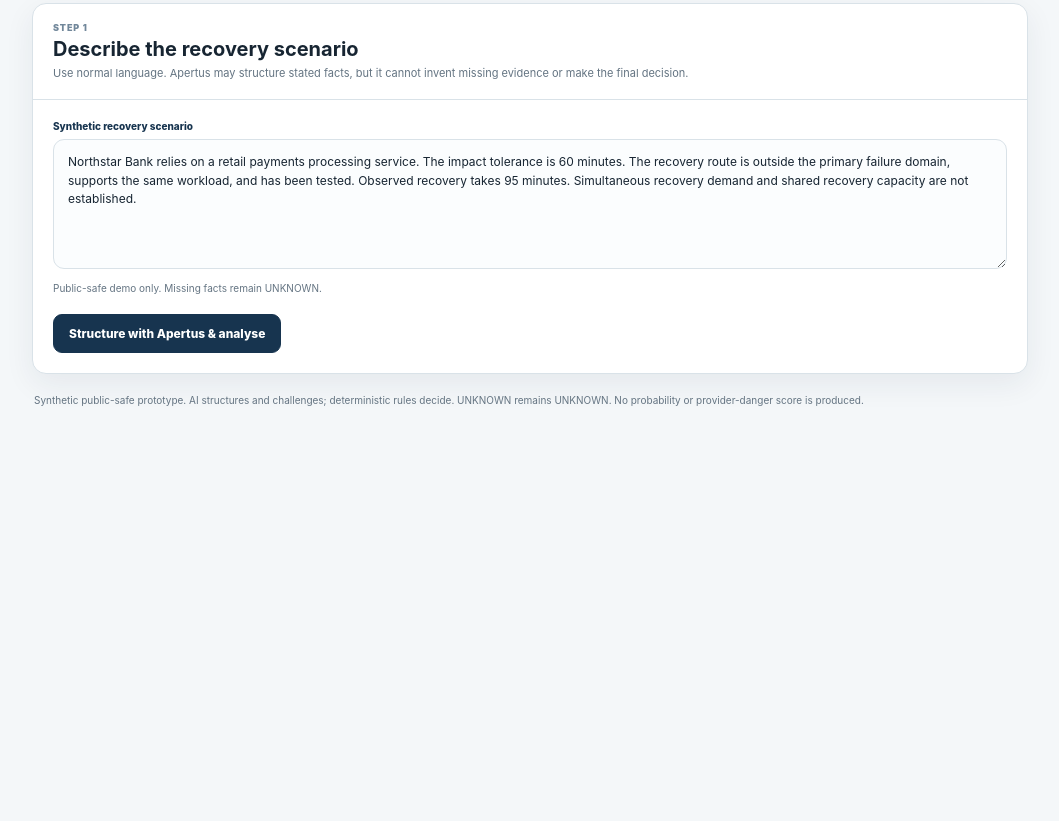
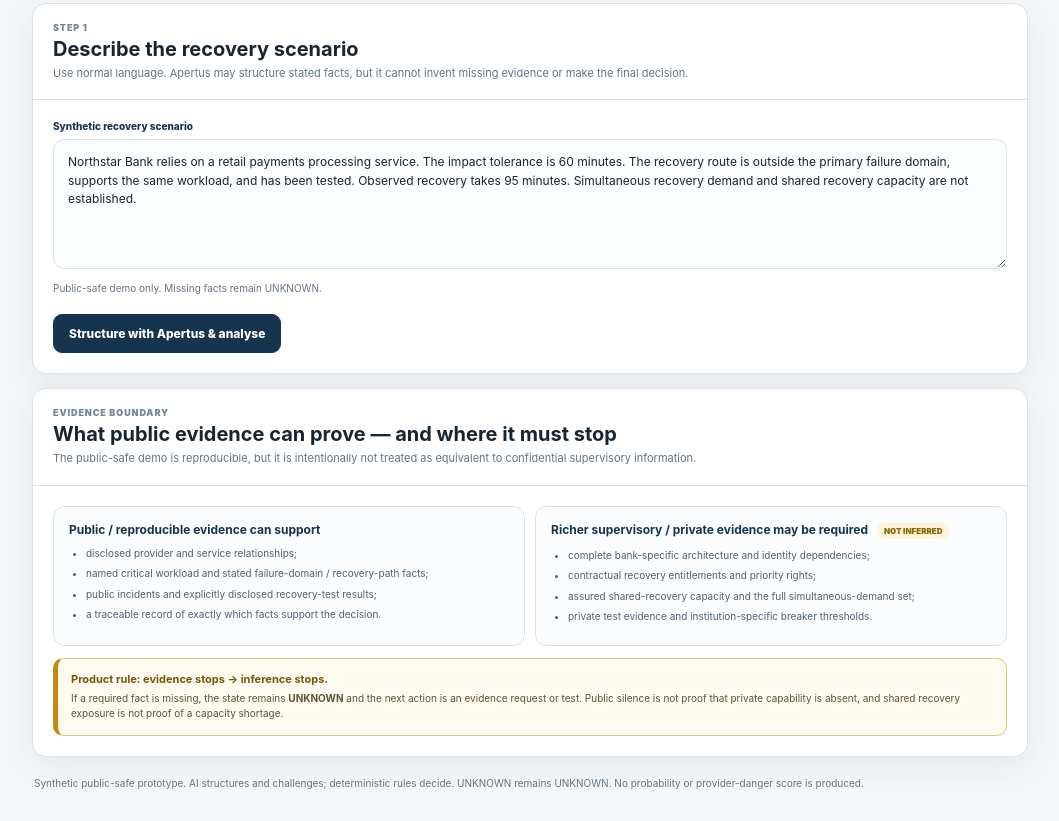
Before and after one commit to rostys-fintech/systemic-resilience-copilot, a website: page app-v10.html in a window 1280 px wide. Shown: the part 464-1285 px from the top of the page, without its empty margins (110-1169 px from the left). Before the commit the page ends 902 px from the top, so only its background shows below. Drawn offline with Linux system fonts and the light colour scheme; no server answers.

Commit message:
Expose public evidence boundary in live product

```diff
--- a/app-v10.html
+++ b/app-v10.html
@@ -24,6 +24,7 @@
 <div class="footer">Synthetic public-safe prototype. AI structures and challenges; deterministic rules decide. UNKNOWN remains UNKNOWN. No probability or provider-danger score is produced.</div>
 </main>
 <script src="/app-v10.js"></script>
+<script src="/evidence-boundary.js"></script>
 <script>
 (()=>{
  const $=id=>document.getElementById(id); const sleep=ms=>new Promise(r=>setTimeout(r,ms));
```
